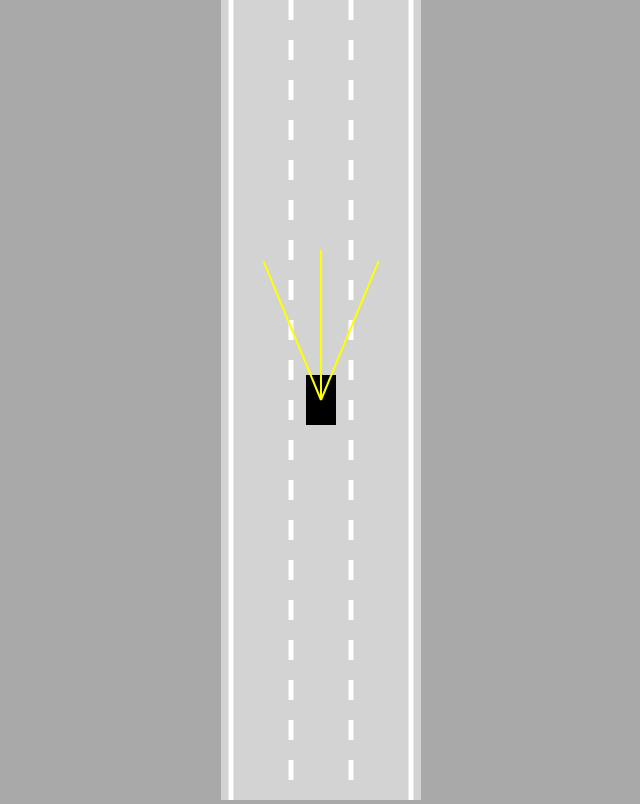
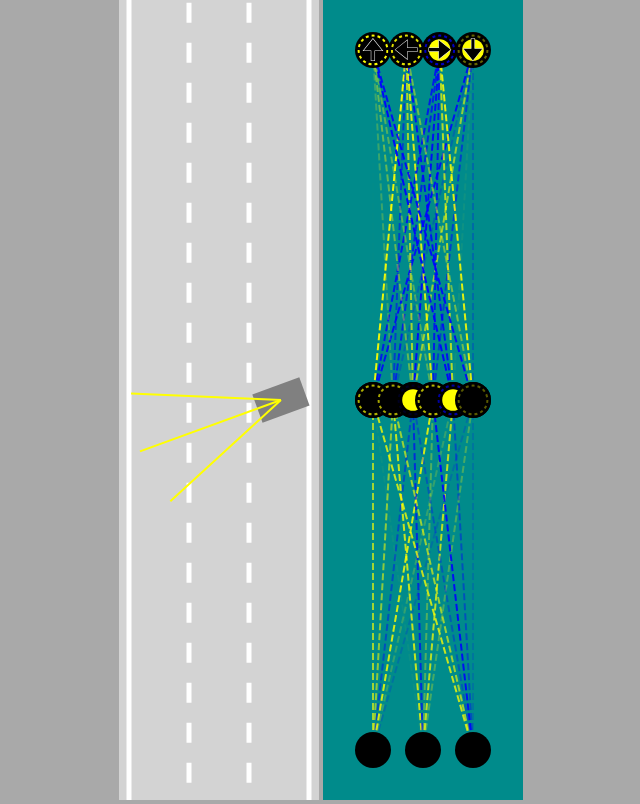
Before and after one commit to Dgiulian/self-driving-car, a website built with Vite: page index.html in a window 1280 px wide. Shown: the whole page, without its empty margins (319-959 px from the left). Built offline with nearby package versions, Linux system fonts and the light colour scheme.

Commit message:
Add Network and visualizer

```diff
--- a/car.js
+++ b/car.js
@@ -1,5 +1,6 @@
 
 import Controls from "./controls";
+import NeuralNetwork from "./network";
 import Sensor from "./sensor";
 import { clamp, polysIntersect } from "./utils";
 
@@ -18,9 +19,12 @@ export default class Car {
     this.polygon = [];
     this.damaged = false;
     this.controls = new Controls(type);
+    this.useBrain = type === 'ai';
 
-    if (type === 'manual') {
+    if (type !== 'auto') {
       this.sensor = new Sensor(this);
+      this.brain = new NeuralNetwork([this.sensor.rayCount, 6, 4
+      ])
     }
     this.maxSpeed = maxSpeed
 
@@ -31,7 +35,17 @@ export default class Car {
       this.polygon = this.#createPolygon();
       this.damaged = this.#assessDamage(roadBorders, traffic);
     }
-    this.sensor?.update(roadBorders, traffic);
+    if (this.sensor) {
+      this.sensor?.update(roadBorders, traffic);
+      const offsets = this.sensor.readings.map(s => s === null ? 0 : 1 - s.offset)
+      const outputs = NeuralNetwork.feedForward(offsets, this.brain);
+      if (this.useBrain) {
+        this.controls.forward = outputs[0];
+        this.controls.left = outputs[1];
+        this.controls.right = outputs[2];
+        this.controls.reverse = outputs[3];
+      }
+    }
   }
   #assessDamage(roadBorders, traffic) {
     for (let border of roadBorders) {
--- a/index.html
+++ b/index.html
@@ -7,7 +7,8 @@
     <title>Vite App</title>
   </head>
   <body>
-    <canvas id="canvas"></canvas>
+    <canvas id="carCanvas"></canvas>
+    <canvas id="networkCanvas"></canvas>
     <script type="module" src="/main.js"></script>
   </body>
 </html>
--- a/main.js
+++ b/main.js
@@ -1,16 +1,24 @@
 import Car from './car'
 import Road from './road';
+
 import './style.css'
+import Visualizer from './visualizer';
 
 /** @type {HTMLCanvasElement} */
-const canvas = document.getElementById('canvas');
-canvas.height = window.innerHeight;
-canvas.width = 200;
+const carCanvas = document.getElementById('carCanvas');
+carCanvas.height = window.innerHeight;
+carCanvas.width = 200;
 
-const ctx = canvas.getContext('2d');
+const networkCanvas = document.getElementById('networkCanvas');
+networkCanvas.height = window.innerHeight;
+networkCanvas.width = 200;
 
-const road = new Road(canvas.width / 2, canvas.width * 0.9);
-const car = new Car(road.getLaneCenter(1), canvas.height / 2, 30, 50, 'black', 'manual');
+const carCtx = carCanvas.getContext('2d');
+const networkCtx = networkCanvas.getContext('2d');
+
+const road = new Road(carCanvas.width / 2, carCanvas.width * 0.9);
+//const car = new Car(road.getLaneCenter(1), canvas.height / 2, 30, 50, 'black', 'manual');
+const car = new Car(road.getLaneCenter(1), carCanvas.height / 2, 30, 50, 'black', 'ai');
 const traffic = [
   new Car(road.getLaneCenter(1), 200, 30, 50, 'red', 'auto', 2),
 ]
@@ -19,15 +27,18 @@ function draw() {
     traffic[i].update(road.borders, []);
   }
   car.update(road.borders, traffic);
-  ctx.clearRect(0, 0, canvas.width, canvas.height);
-  ctx.save();
-  ctx.translate(0, -car.y + canvas.height / 2);
-  road.draw(ctx);
+  carCtx.clearRect(0, 0, carCanvas.width, carCanvas.height);
+  networkCanvas.height = window.innerHeight;
+
+  carCtx.save();
+  carCtx.translate(0, -car.y + carCanvas.height / 2);
+  road.draw(carCtx);
   for (let i = 0; i < traffic.length; i++) {
-    traffic[i].draw(ctx);
+    traffic[i].draw(carCtx);
   }
-  car.draw(ctx);
-  ctx.restore();
+  car.draw(carCtx);
+  carCtx.restore();
+  Visualizer.drawNetwork(networkCtx, car.brain)
   requestAnimationFrame(draw);
 }
 draw();
--- /dev/null
+++ b/network.js
@@ -0,0 +1,68 @@
+export default class NeuralNetwork{
+  constructor(neuronCounts){
+      this.levels=[];
+      for(let i=0;i<neuronCounts.length-1;i++){
+          this.levels.push(new Level(
+              neuronCounts[i],neuronCounts[i+1]
+          ));
+      }
+  }
+
+  static feedForward(givenInputs,network){
+      let outputs=Level.feedForward(
+          givenInputs,network.levels[0]);
+      for(let i=1;i<network.levels.length;i++){
+          outputs=Level.feedForward(
+              outputs,network.levels[i]);
+      }
+      return outputs;
+  }
+}
+
+class Level{
+  constructor(inputCount,outputCount){
+      this.inputs=new Array(inputCount);
+      this.outputs=new Array(outputCount);
+      this.biases=new Array(outputCount);
+
+      this.weights=[];
+      for(let i=0;i<inputCount;i++){
+          this.weights[i]=new Array(outputCount);
+      }
+
+      Level.#randomize(this);
+  }
+
+  static #randomize(level){
+      for(let i=0;i<level.inputs.length;i++){
+          for(let j=0;j<level.outputs.length;j++){
+              level.weights[i][j]=Math.random()*2-1;
+          }
+      }
+
+      for(let i=0;i<level.biases.length;i++){
+          level.biases[i]=Math.random()*2-1;
+      }
+  }
+
+  static feedForward(givenInputs,level){
+      for(let i=0;i<level.inputs.length;i++){
+          level.inputs[i]=givenInputs[i];
+      }
+
+      for(let i=0;i<level.outputs.length;i++){
+          let sum=0
+          for(let j=0;j<level.inputs.length;j++){
+              sum+=level.inputs[j]*level.weights[j][i];
+          }
+
+          if(sum>level.biases[i]){
+              level.outputs[i]=1;
+          }else{
+              level.outputs[i]=0;
+          }
+      }
+
+      return level.outputs;
+  }
+}
--- a/style.css
+++ b/style.css
@@ -1,10 +1,14 @@
 body {
-  margin:0;
+  margin: 0;
   background: darkgray;
   overflow: hidden;
   text-align: center;
 }
 
-#canvas {
+#carCanvas {
   background-color: lightgray;
 }
+
+#networkCanvas {
+  background-color: darkcyan;
+}
--- a/utils.js
+++ b/utils.js
@@ -64,6 +64,13 @@ export function getIntersection(A, B, C, D) {
   return null;
 }
 
+/**
+ * For each line segment in poly1, check if it intersects with any line segment in poly2. If it does,
+ * return true. If it doesn't, return false.
+ * @param poly1 - The first polygon
+ * @param poly2 - [{x: 0, y: 0}, {x: 0, y: 100}, {x: 100, y: 100}, {x: 100, y: 0}]
+ * @returns A boolean value.
+ */
 export function polysIntersect(poly1, poly2) {
   for (let i = 0; i < poly1.length; i++) {
     for (let j = 0; j < poly2.length; j++) {
@@ -78,3 +85,19 @@ export function polysIntersect(poly1, poly2) {
   }
   return false;
 }
+
+
+/**
+ * If the value is positive, the color is red, if the value is negative, the color is blue, and the
+ * alpha channel is the absolute value of the value.
+ * @param value - The value to be converted to a color.
+ * @returns A string of the form "rgba(R,G,B,alpha)" where R,G,B are the red, green, and blue
+ * components of the color and alpha is the opacity.
+ */
+export function getRGBA(value){
+  const alpha=Math.abs(value);
+  const R=value<0?0:255;
+  const G=R;
+  const B=value>0?0:255;
+  return "rgba("+R+","+G+","+B+","+alpha+")";
+}
--- /dev/null
+++ b/visualizer.js
@@ -0,0 +1,112 @@
+import { getRGBA, lerp } from "./utils";
+
+export default class Visualizer{
+  static drawNetwork(ctx,network){
+      const margin=50;
+      const left=margin;
+      const top=margin;
+      const width=ctx.canvas.width-margin*2;
+      const height=ctx.canvas.height-margin*2;
+
+      const levelHeight=height/network.levels.length;
+
+      for(let i=network.levels.length-1;i>=0;i--){
+          const levelTop=top+
+              lerp(
+                  height-levelHeight,
+                  0,
+                  network.levels.length==1
+                      ?0.5
+                      :i/(network.levels.length-1)
+              );
+
+          ctx.setLineDash([7,3]);
+          Visualizer.drawLevel(ctx,network.levels[i],
+              left,levelTop,
+              width,levelHeight,
+              i==network.levels.length-1
+                  ?['🠉','🠈','🠊','🠋']
+                  :[]
+          );
+      }
+  }
+
+  static drawLevel(ctx,level,left,top,width,height,outputLabels){
+      const right=left+width;
+      const bottom=top+height;
+
+      const {inputs,outputs,weights,biases}=level;
+
+      for(let i=0;i<inputs.length;i++){
+          for(let j=0;j<outputs.length;j++){
+              ctx.beginPath();
+              ctx.moveTo(
+                  Visualizer.#getNodeX(inputs,i,left,right),
+                  bottom
+              );
+              ctx.lineTo(
+                  Visualizer.#getNodeX(outputs,j,left,right),
+                  top
+              );
+              ctx.lineWidth=2;
+              ctx.strokeStyle=getRGBA(weights[i][j]);
+              ctx.stroke();
+          }
+      }
+
+      const nodeRadius=18;
+      for(let i=0;i<inputs.length;i++){
+          const x=Visualizer.#getNodeX(inputs,i,left,right);
+          ctx.beginPath();
+          ctx.arc(x,bottom,nodeRadius,0,Math.PI*2);
+          ctx.fillStyle="black";
+          ctx.fill();
+          ctx.beginPath();
+          ctx.arc(x,bottom,nodeRadius*0.6,0,Math.PI*2);
+          ctx.fillStyle=getRGBA(inputs[i]);
+          ctx.fill();
+      }
+
+      for(let i=0;i<outputs.length;i++){
+          const x=Visualizer.#getNodeX(outputs,i,left,right);
+          ctx.beginPath();
+          ctx.arc(x,top,nodeRadius,0,Math.PI*2);
+          ctx.fillStyle="black";
+          ctx.fill();
+          ctx.beginPath();
+          ctx.arc(x,top,nodeRadius*0.6,0,Math.PI*2);
+          ctx.fillStyle=getRGBA(outputs[i]);
+          ctx.fill();
+
+          ctx.beginPath();
+          ctx.lineWidth=2;
+          ctx.arc(x,top,nodeRadius*0.8,0,Math.PI*2);
+          ctx.strokeStyle=getRGBA(biases[i]);
+          ctx.setLineDash([3,3]);
+          ctx.stroke();
+          ctx.setLineDash([]);
+
+          if(outputLabels[i]){
+              ctx.beginPath();
+              ctx.textAlign="center";
+              ctx.textBaseline="middle";
+              ctx.fillStyle="black";
+              ctx.strokeStyle="white";
+              ctx.font=(nodeRadius*1.5)+"px Arial";
+              ctx.fillText(outputLabels[i],x,top+nodeRadius*0.1);
+              ctx.lineWidth=0.5;
+              ctx.strokeText(outputLabels[i],x,top+nodeRadius*0.1);
+          }
+      }
+  }
+
+  static #getNodeX(nodes,index,left,right){
+      return lerp(
+          left,
+          right,
+          nodes.length==1
+              ?0.5
+              :index/(nodes.length-1)
+      );
+  }
+}
```
